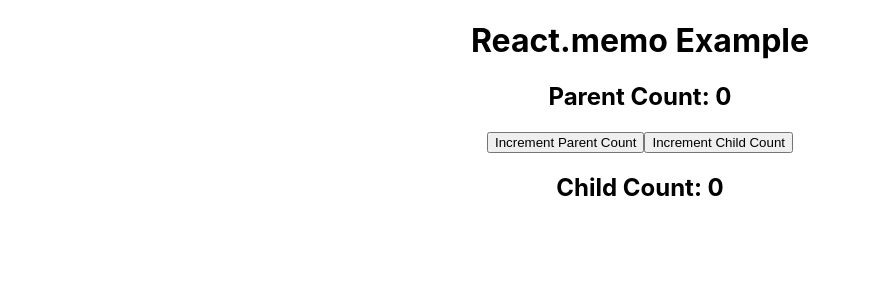
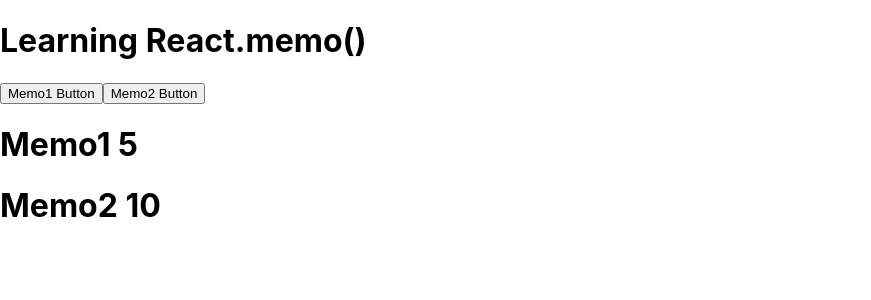
Before and after one commit to Agalya-10/React-Learning, a React (Create React App) app: page /reactmemo in a window 1280 px wide. Shown: the top 300 px of the page, without its empty margins (0-871 px from the left). Built offline with nearby package versions, Linux system fonts and the light colour scheme.

Commit message:
Todat updates

```diff
--- a/src/App.js
+++ b/src/App.js
@@ -18,6 +18,8 @@ import Contact from './Component/Contact';
 import DynamicRoute from './Component/DynamicRoute';
 import Memo from './Component/Memo';
 import Styles from './Component/Styles';
+import Memo1 from './Component/Memo1';
+import Memo2 from './Component/Memo2';
 
 function App() {
   return (
@@ -42,24 +44,9 @@ function App() {
     <Route path='/contact' element={<Contact/>}/>
     <Route path='/dynamicroute/:Name' element={<DynamicRoute/>}/>
     <Route path='/reactmemo' element={<Memo/>}/>
+    <Route path='/memo1' element={<Memo1/>}/>
+    <Route path='/memo2' element={<Memo2/>}/>
     <Route path='/styles' element={<Styles/>}/>
-
-
-
-
-
-
-
-
-
-
-
-
-
-
-
-
-
   </Routes>
   </BrowserRouter>
   </>
--- a/src/Component/Conditionals.jsx
+++ b/src/Component/Conditionals.jsx
@@ -1,13 +1,46 @@
-import React, { useState } from 'react'
+// import React, { useState } from 'react'
+
+// function Conditionals() {
+//     const [vendor,setName] = useState(null)
+//   return (
+//     <div>
+//         {
+//       vendor && <h1>{`Hiii! ${vendor}`}</h1>
+//       }
+//       <button className='button' onClick={()=>setName('React')}>Click me</button>
+//     </div>
+//   )
+// }
+
+// export default Conditionals
+
+import React from 'react'
 
 function Conditionals() {
-    const [vendor,setName] = useState(null)
+
+    // If else method : JS
+    const admin = true
+    let result = null
+
+    if(admin === true){
+        result = <h1>Updated</h1>
+    }
+    else{
+        result = <h1>No Updated</h1>
+    }
+
+    //  Conditional rendering: Using ? Operator
+    let a = 20
+    let b = a === 13 ? <h1>Available Number</h1> : <h1>Not Available Number</h1>
+
+       //  Conditional rendering: Using && Operator
+    let c = a === 20 && <h1>React Application</h1>
+
   return (
     <div>
-        {
-      vendor && <h1>{`Hiii! ${vendor}`}</h1>
-      }
-      <button className='button' onClick={()=>setName('React')}>Click me</button>
+      {result}
+      {b}
+      {c}
     </div>
   )
 }
--- a/src/Component/Memo.jsx
+++ b/src/Component/Memo.jsx
@@ -1,35 +1,64 @@
-import React, { useState } from 'react';
+// import React, { useState } from 'react';
 
 
-const ChildComponent = React.memo(({ count }) => {
-  console.log("Child Component Rendered");
-  return <h2>Child Count: {count}</h2>;
-});
+// const ChildComponent = React.memo(({ count }) => {
+//   console.log("Child Component Rendered");
+//   return <h2>Child Count: {count}</h2>;
+// });
 
-// const ParentComponent = React.memo(({ count }) => {
-//     console.log("Parent Component Rendered");
-//     return <h2>Parent Count: {count}</h2>;
-//   });
-const Memo = () => {
-  const [parentCount, setParentCount] = useState(0);
-  const [childCount, setChildCount] = useState(0);
+// // const ParentComponent = React.memo(({ count }) => {
+// //     console.log("Parent Component Rendered");
+// //     return <h2>Parent Count: {count}</h2>;
+// //   });
+// const Memo = () => {
+//   const [parentCount, setParentCount] = useState(0);
+//   const [childCount, setChildCount] = useState(0);
+
+//   return (
+//     <div style={{ textAlign: "center" }}>
+//       <h1>React.memo Example</h1>
+//       <h2>Parent Count: {parentCount}</h2>
+//       <button onClick={() => setParentCount(parentCount + 1)}>
+//         Increment Parent Count
+//       </button>
+//       <button onClick={() => setChildCount(childCount + 1)}>
+//         Increment Child Count
+//       </button>
+
+//       <ChildComponent count={childCount} />
+//       {/* <ParentComponent count={parentCount} /> */}
+
+//     </div>
+//   );
+// };
+
+// export default Memo;
+
+import React, { useState } from 'react'
+import Memo1 from './Memo1'
+import Memo2 from './Memo2'
+
+function Memo() {
+
+  const [memo1Val, setmemo1] = useState(5)
+  const [memo2Val, setmemo2] = useState(10)
+
+  function changememo1(){
+    setmemo1(memo1Val + 1)
+  }
+  function changememo2(){
+    setmemo2(memo2Val + 1)
+  }
+  // console.log("mainmemo")
 
   return (
-    <div style={{ textAlign: "center" }}>
-      <h1>React.memo Example</h1>
-      <h2>Parent Count: {parentCount}</h2>
-      <button onClick={() => setParentCount(parentCount + 1)}>
-        Increment Parent Count
-      </button>
-      <button onClick={() => setChildCount(childCount + 1)}>
-        Increment Child Count
-      </button>
-
-      <ChildComponent count={childCount} />
-      {/* <ParentComponent count={parentCount} /> */}
-
+    <div>
+      <h1>Learning React.memo()</h1>
+      <button onClick={changememo1}>Memo1 Button</button>
+      <button onClick={changememo2}>Memo2 Button</button>
+      <Memo1 val={memo1Val}/>
+      <Memo2 val={memo2Val}/>
     </div>
-  );
-};
-
-export default Memo;
+  )
+}
+export default Memo
--- /dev/null
+++ b/src/Component/Memo1.jsx
@@ -0,0 +1,13 @@
+import React, {memo} from 'react'
+
+function Memo1({val}) {
+    console.log("Memo1 re-rendering");
+
+  return (
+    <div>
+      <h1>Memo1 {val}</h1>
+    </div>
+  )
+}
+
+export default memo(Memo1);
--- /dev/null
+++ b/src/Component/Memo2.jsx
@@ -0,0 +1,13 @@
+import React, {memo} from 'react'
+
+function Memo2({val}) {
+    console.log("Memo2 re-rendering");
+
+  return (
+    <div>
+      <h1>Memo2 {val}</h1>
+    </div>
+  )
+}
+
+export default memo(Memo2);
```
